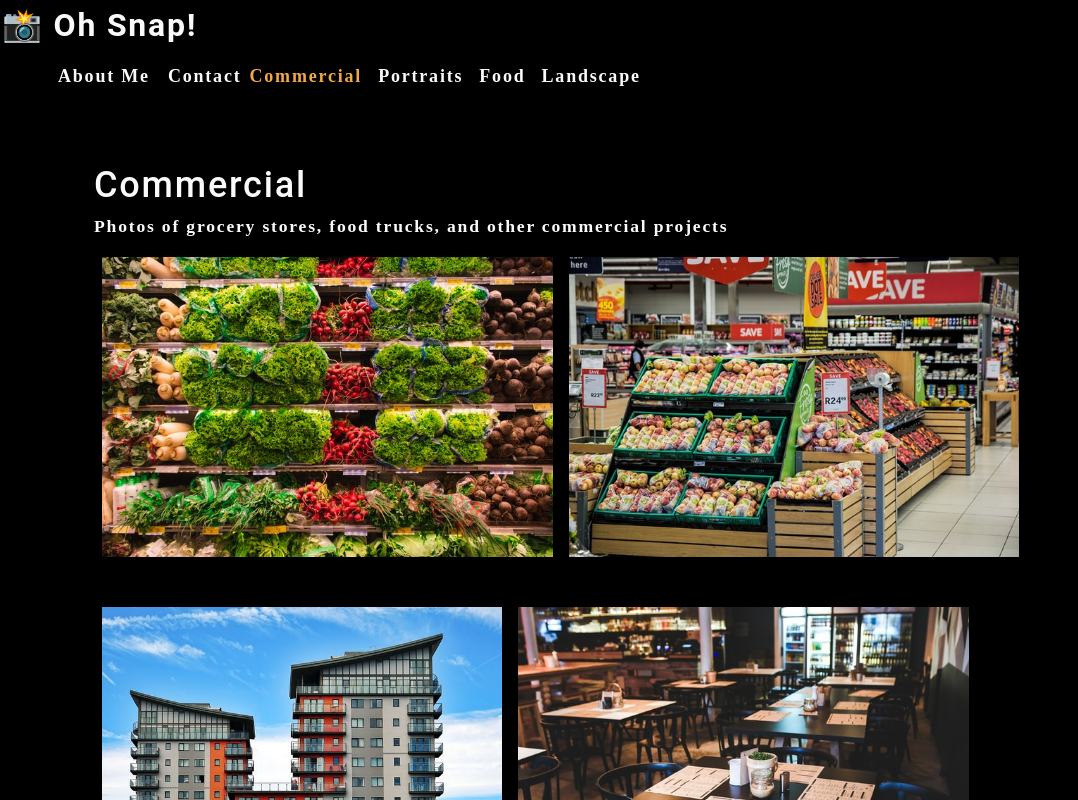
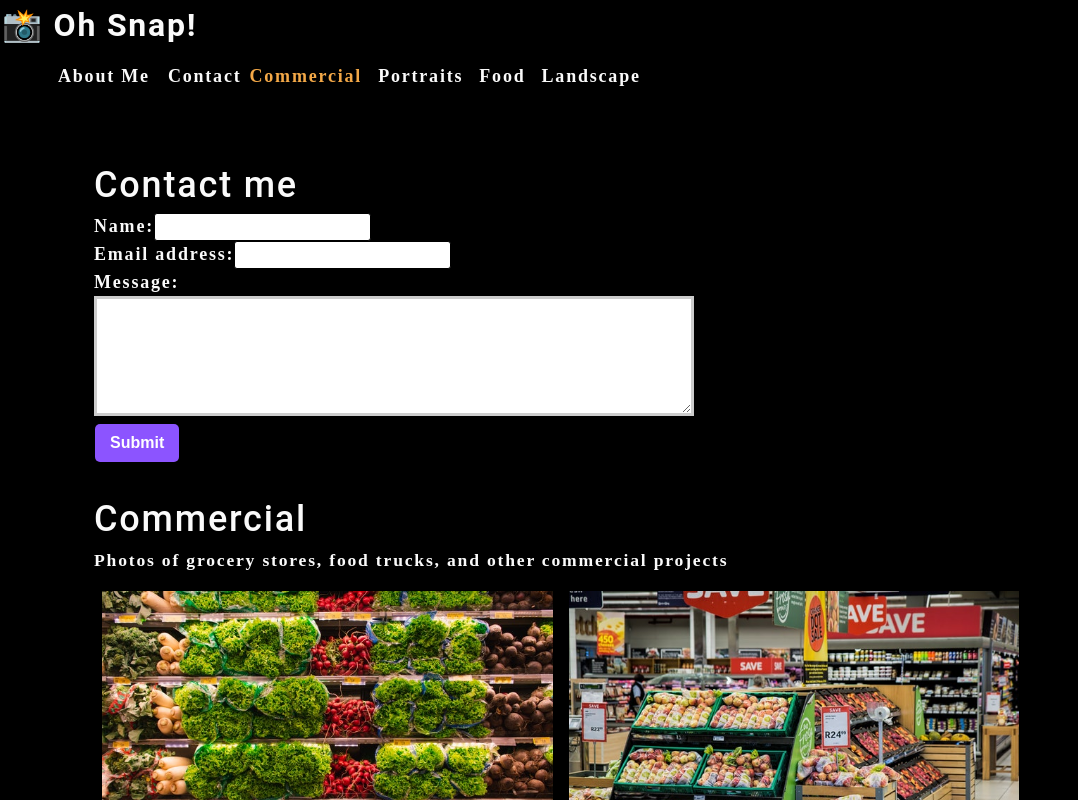
Before and after one commit to ah-fang/photo-port, a React (Create React App) app: page / in a window 1280 px wide. Shown: the top 800 px of the page, without its empty margins (0-1078 px from the left). Built offline with nearby package versions, Linux system fonts and the light colour scheme.

Commit message:
contact form functionality

```diff
--- a/src/App.js
+++ b/src/App.js
@@ -3,6 +3,7 @@
 import About from './components/About';
 import Nav from './components/Nav';
 import Gallery from './components/Gallery';
+import ContactForm from './components/Contact';
 
 function App() {
   const [categories] = useState([
@@ -11,8 +12,8 @@
         description: 'Photos of grocery stores, food trucks, and other commercial projects'
     },
     { name: 'portraits', description: 'Portraits of people in my life' },
-    { name: "food", description: "Delicious delicacies" },
-    { name: "landscape", description: "Fields, farmhouses, waterfalls, and the beauty of nature" }
+    { name: 'food', description: 'Delicious delicacies' },
+    { name: 'landscape', description: 'Fields, farmhouses, waterfalls, and the beauty of nature' }
   ]);
 
   const [currentCategory, setCurrentCategory] = useState(categories[0]);
@@ -24,6 +25,7 @@
       currentCategory = {currentCategory}
       ></Nav>
       <main>
+        <ContactForm></ContactForm>
         <Gallery currentCategory={currentCategory}></Gallery>
         <About></About>
       </main>
--- a/src/components/Contact/index.js
+++ b/src/components/Contact/index.js
@@ -1,21 +1,32 @@
-import React from 'react';
+import React, { useState } from 'react';
 
 function ContactForm() {
+    const [formState, setFormState] = useState({ name: '', email: '', message: '' });
+    const { name, email, message } = formState;
+
+    function handleChange(e) {
+        setFormState({...formState, [e.target.name]: e.target.value })
+    }
+
+    function handleSubmit(e) {
+        e.preventDefault();
+        console.log(formState);
+    }
     return (
         <section>
             <h1>Contact me</h1>
-            <form id='contact-form'>
+            <form id='contact-form' onSubmit={handleSubmit}>
                 <div>
                     <label htmlFor='name'>Name:</label>
-                    <input type='text' name='name'></input>
+                    <input type='text' name='name' defaultValue={name} onChange={handleChange} ></input>
                 </div>
                 <div>
                     <label htmlFor='email'>Email address:</label>
-                    <input type='email' name='email'></input>
+                    <input type='email' name='email' defaultValue={email} onChange={handleChange}></input>
                 </div>
                 <div>
                     <label htmlFor='message'>Message:</label>
-                    <textarea name='message' rows='5' />
+                    <textarea name='message' rows='5' defaultValue={message} onChange={handleChange}/>
                 </div>
                 <button type='submit'>Submit</button>
             </form>
```
